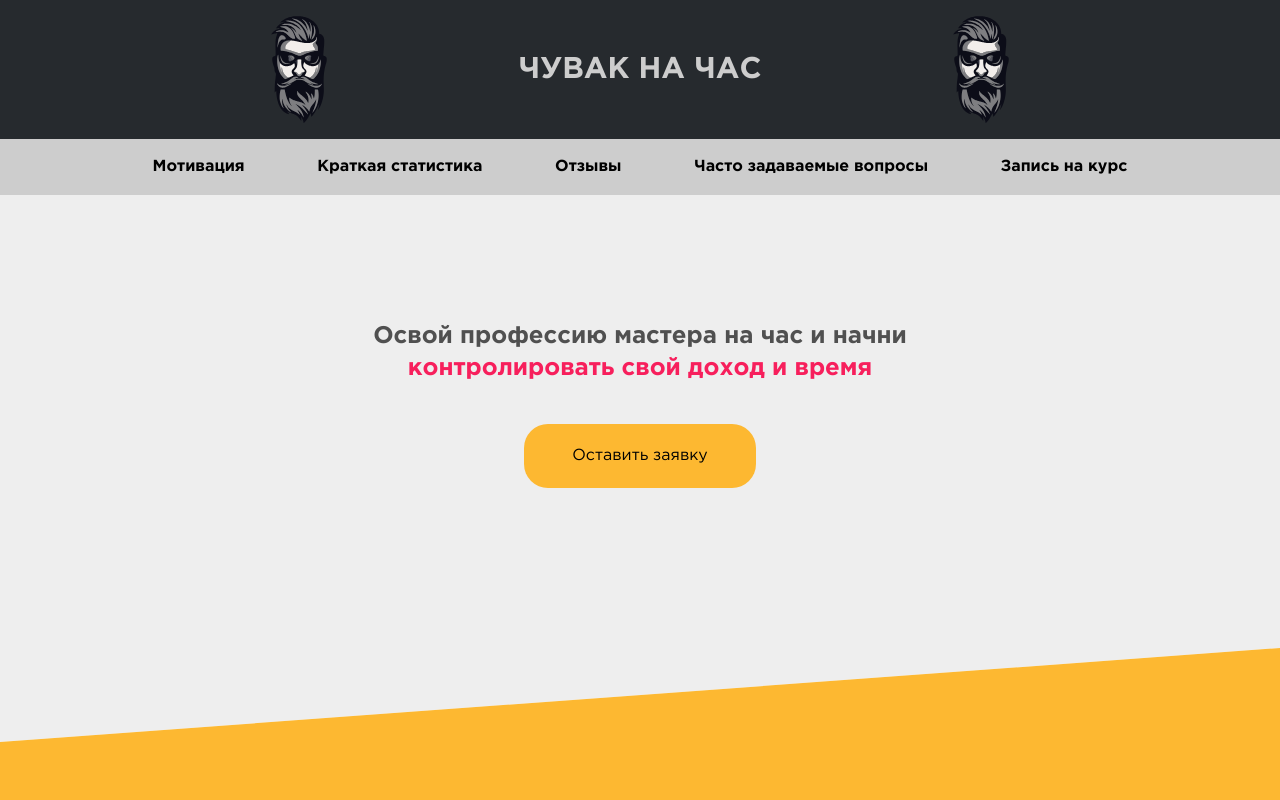
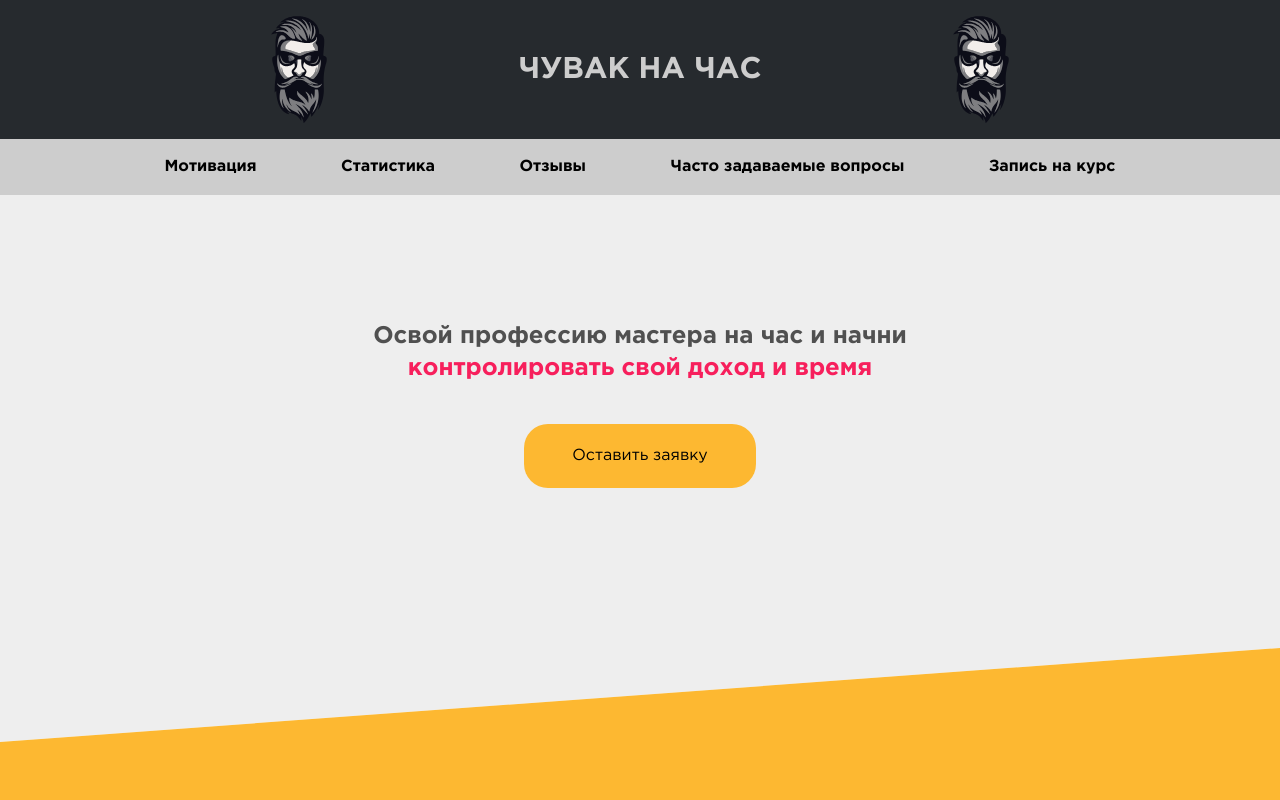
Before and after one commit to maxim-sivakon/chuvaknachas.ru, a plain HTML site: page index.html in a window 1280 px wide. Shown: the top 800 px of the page. Drawn offline with nearby package versions, Linux system fonts and the light colour scheme.

Commit message:
fix name

```diff
--- a/index.html
+++ b/index.html
@@ -108,7 +108,7 @@
         <div class="container mx-auto">
             <div class="header-menu-list">
                 <a href="#moti">Мотивация</a>
-                <a href="#statistics">Краткая статистика</a>
+                <a href="#statistics">Cтатистика</a>
                 <a href="#otxif">Отзывы</a>
                 <a href="#questions">Часто задаваемые вопросы</a>
                 <a href="#zapis_course">Запись на курс</a>
@@ -156,7 +156,7 @@
             <div class="container mx-auto">
                 <div class="header-menu-list mobile">
                     <a href="#moti">Мотивация</a>
-                    <a href="#statistics">Краткая статистика</a>
+                    <a href="#statistics">Cтатистика</a>
                     <a href="#otxif">Отзывы</a>
                     <a href="#questions">Часто задаваемые вопросы</a>
                     <a href="#zapis_course">Запись на курс</a>
@@ -237,7 +237,7 @@
     <section id="statistics" data-type="statistics-course">
         <div class="statistics-course">
             <div class="container mx-auto">
-                <div class="statistics-course-header">Краткая статистика</div>
+                <div class="statistics-course-header">Cтатистика</div>
                 <div class="statistics-course-grid">
                     <div class="statistics-course-grid-item">
                         <div class="statistics-course-grid-item-sicle">
```
